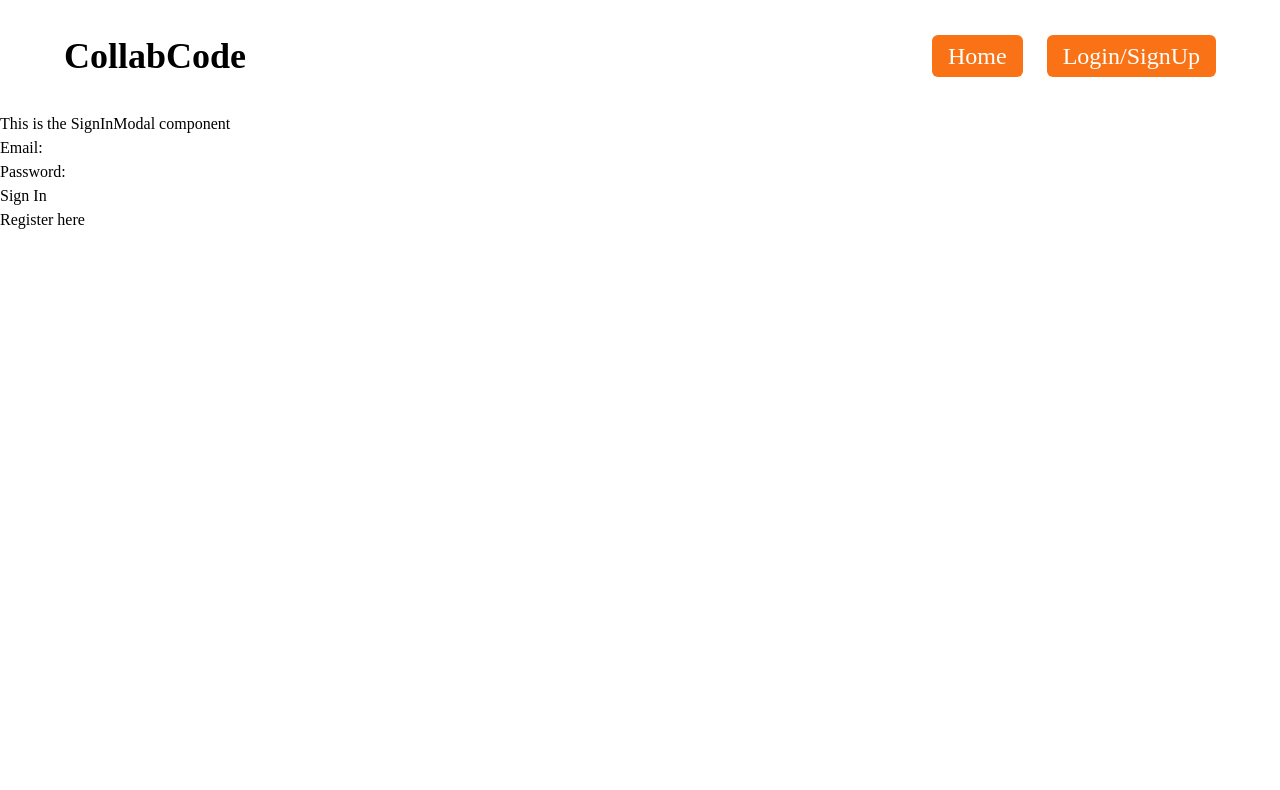
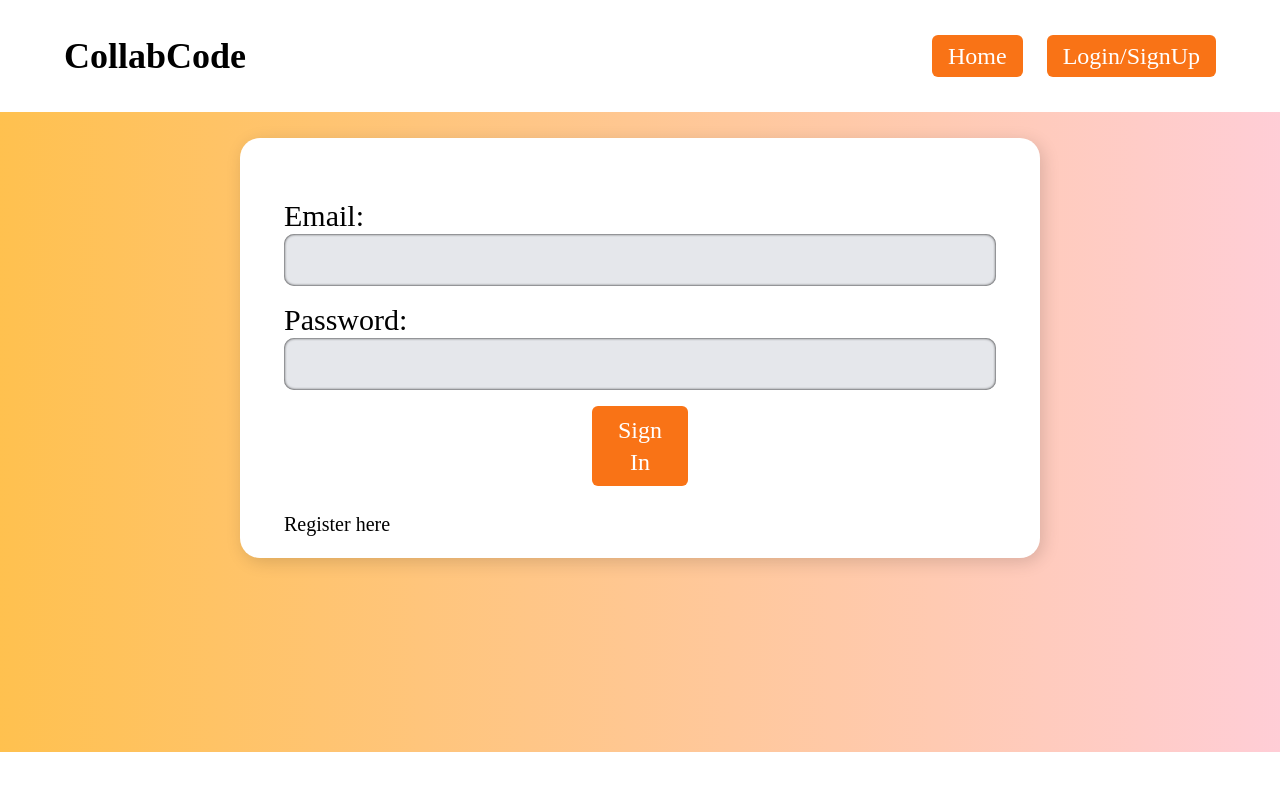
Before and after one commit to gschool-blue-ocean/collabcode, a React (Vite) app: page /signin in a window 1280 px wide. Shown: the top 790 px of the page. Built offline with nearby package versions, Linux system fonts and the light colour scheme; no server answers; a web font is replaced by a local one.

Commit message:
styling component with css/tailwind

```diff
--- a/src/components/SignInModal/SignInModal.jsx
+++ b/src/components/SignInModal/SignInModal.jsx
@@ -8,43 +8,143 @@
     }
 
     const SignInModal = () => (
-        <div id="SignInModal" className="">
-            This is the SignInModal component
-            <div>
-                <form>
-                    <label htmlFor="signin-email">Email: </label>
-                    <input type="email" id="signin-email" name="signin-email" required/><br></br>
-                    <label htmlFor="signin-password">Password: </label>
-                    <input type="text" id="signin-password" name="signin-password" required/><br></br>
-                    <button type="submit">Sign In</button>
+        <div
+            id="SignInModal"
+            style={{
+                'backgroundImage': 'linear-gradient(90deg, #ffa500b0, #ffc0cbc9)',
+                'minHeight': '640px',
+                'padding': '2% 0'
+            }}
+        >
+            <div
+                className="m-auto bg-white p-5"
+                style={{
+                    'maxWidth': '800px',
+                    'borderRadius': '20px',
+                    'boxShadow': '3px 4px 17px #00000026'
+                }}
+            >
+                <form
+                    className="text-3xl p-6 flex flex-col"
+                >
+                    <label htmlFor="signin-email" className="pt-4">Email: </label>
+                    <input
+                        type="email"
+                        id="signin-email"
+                        name="signin-email"
+                        required
+                        className="bg-gray-200 p-2"
+                        style={{
+                            'borderRadius': '10px',
+                            'boxShadow': '0px 0px 3px 0px inset'
+                        }}
+                    />
+                    <label htmlFor="signin-password" className="pt-4">Password: </label>
+                    <input
+                        type="text"
+                        id="signin-password"
+                        name="signin-password"
+                        required
+                        className="bg-gray-200 p-2"
+                        style={{
+                            'borderRadius': '10px',
+                            'boxShadow': '0px 0px 3px 0px inset'
+                        }}
+                    />
+                    <button
+                        type="submit"
+                        className="text-lg md:text-xl lg:text-2xl font-medium bg-orange-500 hover:bg-orange-400 text-white py-2 px-4 rounded-md transition duration-300 w-24 m-auto mt-4"
+                    >
+                        Sign In
+                    </button>
                 </form>
-                <button onClick={toggleState}>Register here</button>
+                <button
+                    className="pl-6 text-xl"
+                    onClick={toggleState}
+                >
+                    Register here
+                </button>
             </div>
         </div>
     )
 
     const SignUpModal = () => (
-        <div id="SignUpModal">
-            This is the SignUpModal component
-            <div>
-                <form>
-                    <label htmlFor="signup-email">Email: </label>
-                    <input type="email" id="signup-email" name="signin-email" required/>
-                    <label htmlFor="signup-password">Password: </label>
-                    <input type="text" id="signup-password" name="signin-password" required/>
-                    <label htmlFor="signup-password-confirmation">Confirm Password: </label>
-                    <input type="text" id="signup-password-confirmation" name="signup-password-confirmation" required></input>
-                    <button type="submit">Sign Up</button>
+        <div
+            id="SignUpModal"
+            style={{
+                'backgroundImage': 'linear-gradient(90deg, #ffa500b0, #ffc0cbc9)',
+                'minHeight': '640px',
+                'padding': '2% 0'
+            }}
+        >
+            <div
+                className="m-auto bg-white p-5"
+                style={{
+                    'maxWidth': '800px',
+                    'borderRadius': '20px',
+                    'boxShadow': '3px 4px 17px #00000026'
+                }}
+            >
+                <form
+                    className="text-3xl p-6 flex flex-col"
+                >
+                    <label htmlFor="signup-email" className="pt-4">Email: </label>
+                    <input
+                        type="email"
+                        id="signup-email"
+                        name="signup-email"
+                        required
+                        className="bg-gray-200 p-2"
+                        style={{
+                            'borderRadius': '10px',
+                            'boxShadow': '0px 0px 3px 0px inset'
+                        }}
+                    />
+                    <label htmlFor="signup-password" className="pt-4">Password: </label>
+                    <input
+                        type="text"
+                        id="signup-password"
+                        name="signin-password"
+                        required
+                        className="bg-gray-200 p-2"
+                        style={{
+                            'borderRadius': '10px',
+                            'boxShadow': '0px 0px 3px 0px inset'
+                        }}
+                    />
+                    <label htmlFor="signup-password-confirmation" className="pt-4">Confirm Password: </label>
+                    <input
+                        type="text"
+                        id="signup-password-confirmation"
+                        name="signup-password-confirmation"
+                        required
+                        className="bg-gray-200 p-2"
+                        style={{
+                            'borderRadius': '10px',
+                            'boxShadow': '0px 0px 3px 0px inset'
+                        }}
+                    />
+                    <button
+                        type="submit"
+                        className="text-lg md:text-xl lg:text-2xl font-medium bg-orange-500 hover:bg-orange-400 text-white py-2 px-4 rounded-md transition duration-300 w-24 m-auto mt-4"
+                    >
+                        Sign Up
+                    </button>
                 </form>
-                <button onClick={toggleState}>Already a member? Log in</button>
+                <button
+                    onClick={toggleState}
+                    className="pl-6 text-xl"
+                >
+                    Already a member? Log in
+                </button>
             </div>
         </div>
     )
 
     if (signIn) {
-        return <SignInModal/>;
+        return <SignInModal />;
     } else {
-        return <SignUpModal/>;
+        return <SignUpModal />;
     }
 
 
```
